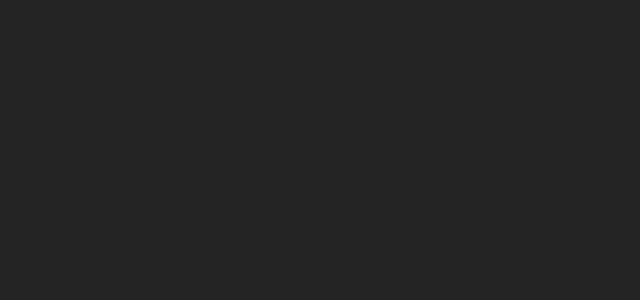
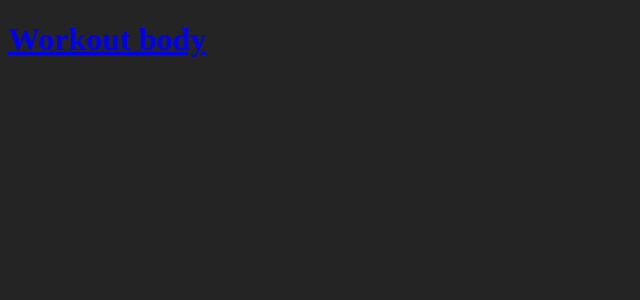
Before and after one commit to AlbertLnz/mern-workout-panel, a React (Vite) app in the folder frontend/: page / in a window 1280 px wide. Shown: the top 300 px of the page, without its empty margins (0-640 px from the left). Built offline with nearby package versions, Linux system fonts and the light colour scheme.

Commit message:
Example 'react-router-dom' Link component in NavBar.jsx

```diff
--- /dev/null
+++ b/frontend/src/components/NavBar.jsx
@@ -0,0 +1,17 @@
+import { Link } from "react-router-dom"
+
+const NavBar = () => {
+  return (
+    <header>
+
+      <div className="container">
+        <Link to="/">
+          <h1>Workout body</h1>
+        </Link>
+      </div>
+
+    </header>
+  )
+}
+
+export default NavBar
--- a/frontend/src/main.jsx
+++ b/frontend/src/main.jsx
@@ -3,10 +3,12 @@
 import App from './pages/App.jsx'
 import './index.css'
 import { BrowserRouter, Routes, Route } from 'react-router-dom'
+import NavBar from './components/NavBar.jsx'
 
 ReactDOM.createRoot(document.getElementById('root')).render(
   <React.StrictMode>
     <BrowserRouter>
+      <NavBar />
       <Routes>
         <Route path="/" element={ <App /> }/>
       </Routes>
--- a/frontend/src/pages/App.jsx
+++ b/frontend/src/pages/App.jsx
@@ -1,8 +1,8 @@
+
 const App = () => {
   return (
-    <div>
-
-    </div>
+    <>
+    </>
   )
 }
 
```
